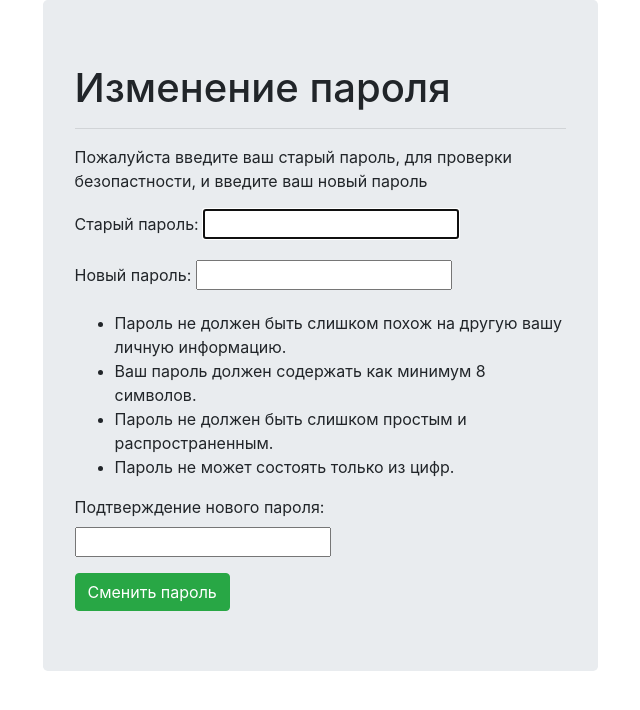
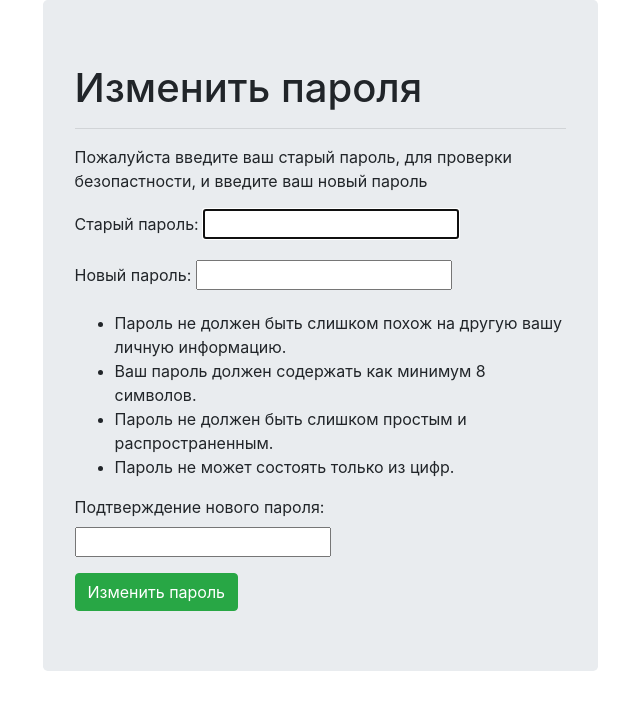
Before and after one commit to SirRaKa1/TP, a Django app: page /users/password_change/ in a window 1280 px wide. Shown: the part 56-766 px from the top of the page, without its empty margins (320-960 px from the left). Run offline with Django 4.2, Linux system fonts and the light colour scheme; a user stored in the database is signed in; some libraries are stand-ins or nearby versions.

Commit message:
corrections

```diff
--- a/templates/registration/password_change_form.html
+++ b/templates/registration/password_change_form.html
@@ -12,13 +12,13 @@
 
     <div class="container">
         <div class="jumbotron col-lg-6 col-sm-10 container" style="padding-bottom: 60px;">
-            <h1>Изменение пароля</h1>
+            <h1>Изменить пароля</h1>
             <hr>
             <p>Пожалуйста введите ваш старый пароль, для проверки безопастности, и введите ваш новый пароль</p>
             <form method="POST">
                 {% csrf_token %}
                 {{ form.as_p }}
-            <input class="btn btn-success" type="submit" value="Сменить пароль" >
+            <input class="btn btn-success" type="submit" value="Изменить пароль" >
             </form>
         </div>
     </div>
```
